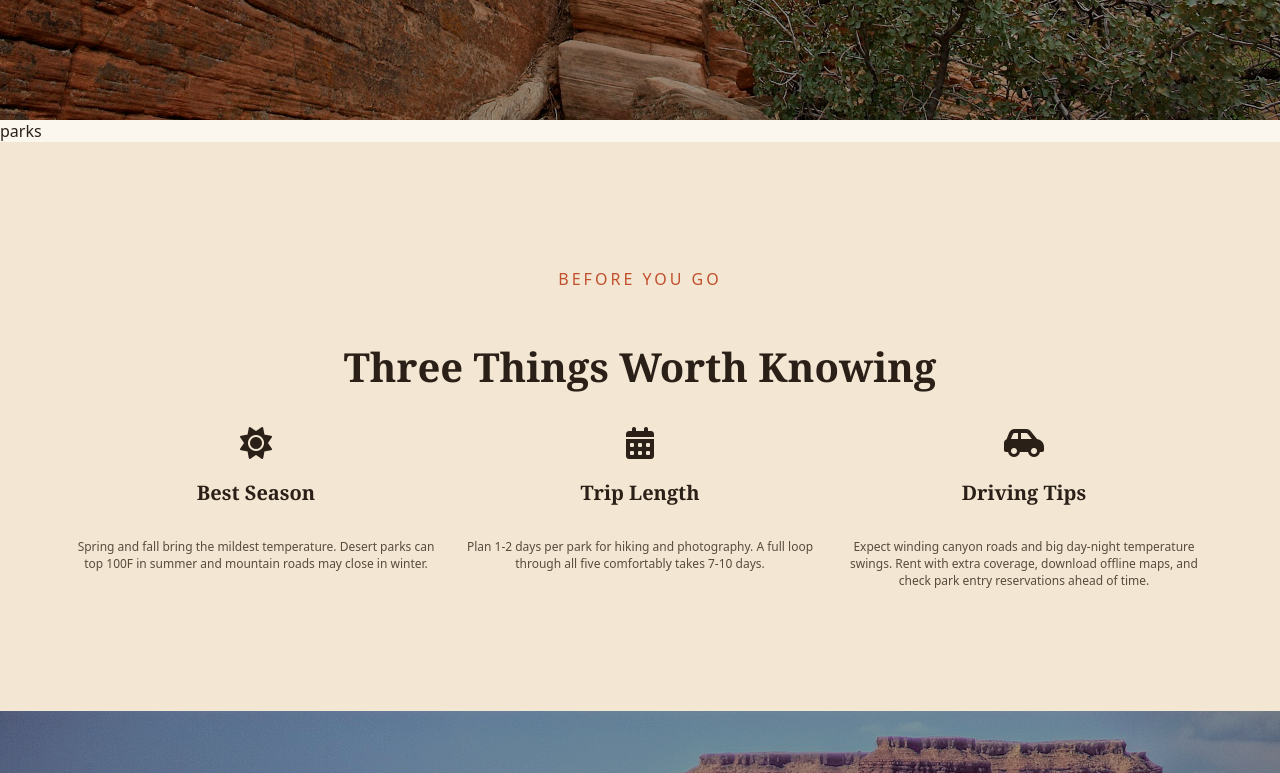
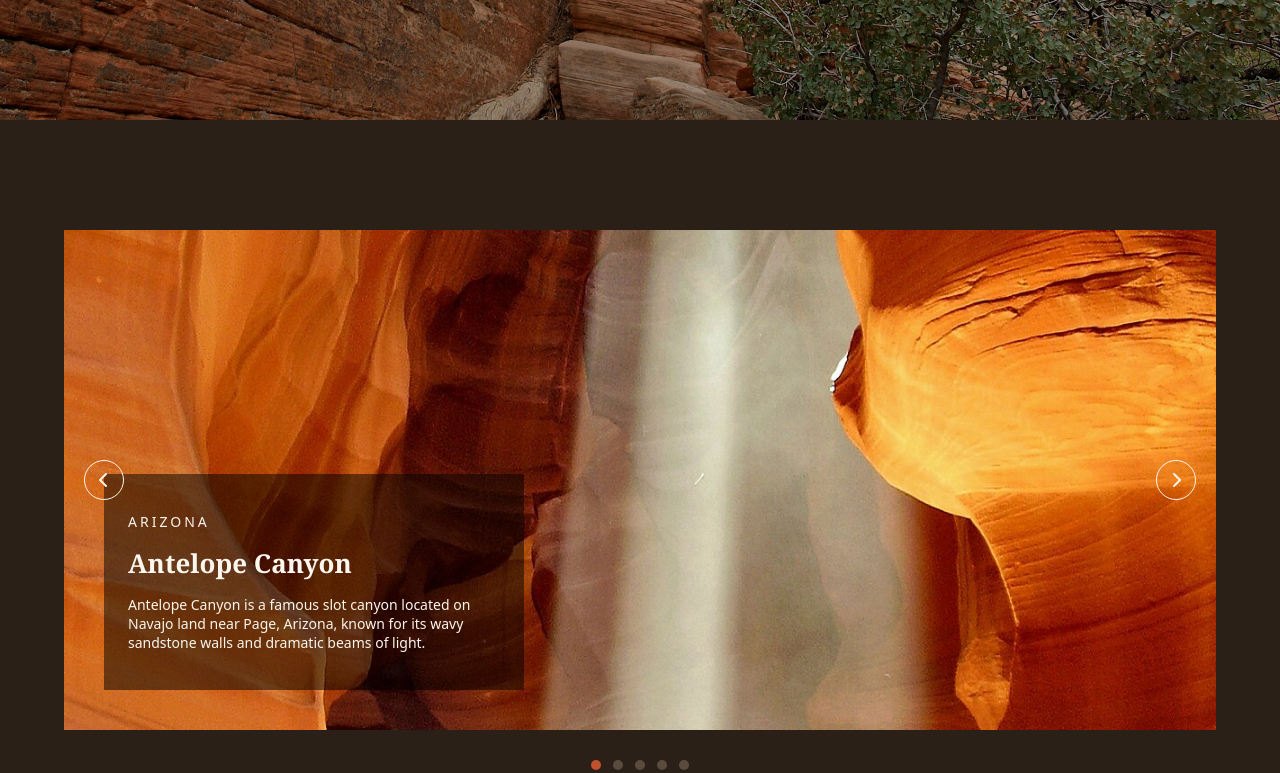
Before and after one commit to CarstenYuan/mp1, a website built with webpack: page src/index.html in a window 1280 px wide. Shown: the part 740-1513 px from the top of the page. Built offline with nearby package versions, Linux system fonts and the light colour scheme.

Commit message:
Add parks section

```diff
--- a/src/css/main.scss
+++ b/src/css/main.scss
@@ -84,6 +84,106 @@ h2 {
 }
 
 // Parks
+#parks {
+    padding: 110px 64px;
+    display: flex;
+    flex-direction: column;
+    justify-content: center;
+    align-items: center;
+    gap: 30px;
+    background: $color-text;
+
+    .carousel__slides {
+        position: relative;
+        height: 500px;
+        width: 100%;
+    }
+
+    .carousel__slide {
+        display: none;
+        position: absolute;
+        top: 0;
+        left: 0;
+        width: 100%;
+        height: 100%;
+
+        img {
+            width: 100%;
+            height: 100%;
+            object-fit: cover;
+        }
+    }
+
+    .carousel__slide.active {
+        display: block;
+    }
+
+    .carousel__caption {
+        position: absolute;
+        left: 40px;
+        bottom: 40px;
+        max-width: 420px;
+        padding: 24px;
+        background: rgba(0, 0, 0, 0.5);
+        color: $color-bg;
+
+        .eyebrow {
+            color: $color-bg;
+        }
+
+        h3 {
+            font-size: 26px;
+            font-family: $font-heading;
+            margin: 8px 0;
+        }
+
+        p {
+            font-size: 14px;
+        }
+    }
+
+    .carousel__controls {
+        position: absolute;
+        top: 50%;
+        left: 0;
+        right: 0;
+        transform: translateY(-50%);
+        display: flex;
+        justify-content: space-between;
+        padding: 0 20px;
+    }
+
+    .carousel__prev,
+    .carousel__next {
+        width: 40px;
+        height: 40px;
+        border-radius: 50%;
+        border: 1px solid $color-bg;
+        background: transparent;
+        color: $color-bg;
+        font-size: 16px;
+        display: flex;
+        align-items: center;
+        justify-content: center;
+        cursor: pointer;
+    }
+
+    .carousel__dots {
+        display: flex;
+        gap: 12px;
+
+        .carousel__dot {
+            width: 10px;
+            height: 10px;
+            border-radius: 50%;
+            background: $color-ink-soft;
+        }
+
+        .carousel__dot.active {
+            background: $color-accent;
+        }
+    }
+}
 
 // Tips
 #tips {
--- a/src/index.html
+++ b/src/index.html
@@ -29,7 +29,63 @@
                 <p>Chasing red rock canyons and desert sunsets across the American West.</p>
             </section>
 
-            <section id="parks">parks</section>
+            <section id="parks">
+                <div class="carousel__slides">
+                    <div class="carousel__slide active">
+                        <img src="assets/images/antelope-canyon.jpg" alt="Antelope Canyon">
+                        <div class="carousel__caption">
+                            <p class="eyebrow">Arizona</p>
+                            <h3>Antelope Canyon</h3>
+                            <p>Antelope Canyon is a famous slot canyon located on Navajo land near Page, Arizona, known for its wavy sandstone walls and dramatic beams of light.</p>
+                        </div>
+                    </div>
+                    <div class="carousel__slide">
+                        <img src="assets/images/bryce-canyon.jpg" alt="Bryce Canyon">
+                        <div class="carousel__caption">
+                            <p class="eyebrow">Utah</p>
+                            <h3>Bryce Canyon</h3>
+                            <p>Bryce Canyon National Park is a stunning natural reserve located in southwestern Utah, famous for having the world's largest collection of hoodoos—tall, thin spires of colorful rock.</p>
+                        </div>
+                    </div>
+                    <div class="carousel__slide">
+                        <img src="assets/images/death-valley.jpg" alt="Death Valley">
+                        <div class="carousel__caption">
+                            <p class="eyebrow">California</p>
+                            <h3>Death Valley</h3>
+                            <p>Death Valley is a British comedy-crime drama series about an eccentric retired actor and a young Welsh detective who team up to solve murder mysteries in rural Wales.</p>
+                        </div>
+                    </div>
+                    <div class="carousel__slide">
+                        <img src="assets/images/grand-canyon.jpg" alt="Grand Canyon">
+                        <div class="carousel__caption">
+                            <p class="eyebrow">Arizona</p>
+                            <h3>Grand Canyon</h3>
+                            <p>Grand Canyon is a massive, steep-sided gorge in Arizona carved by the Colorado River.</p>
+                        </div>
+                    </div>
+                    <div class="carousel__slide">
+                        <img src="assets/images/zion.jpg" alt="Zion">
+                        <div class="carousel__caption">
+                            <p class="eyebrow">Utah</p>
+                            <h3>Zion National Park</h3>
+                            <p>Zion National Park is a prominent American national park in southwestern Utah known for its dramatic red-rock canyons, towering sandstone monoliths, and diverse ecosystems.</p>
+                        </div>
+                    </div>
+
+                    <div class="carousel__controls">
+                        <button class="carousel__prev"><i class="fa-solid fa-chevron-left"></i></button>
+                        <button class="carousel__next"><i class="fa-solid fa-chevron-right"></i></button>
+                    </div>
+                </div>
+
+                <div class="carousel__dots">
+                    <span class="carousel__dot active"></span>
+                    <span class="carousel__dot"></span>
+                    <span class="carousel__dot"></span>
+                    <span class="carousel__dot"></span>
+                    <span class="carousel__dot"></span>
+                </div>
+            </section>
 
             <section id="tips">
                 <p class="eyebrow">Before you go</p>
```
